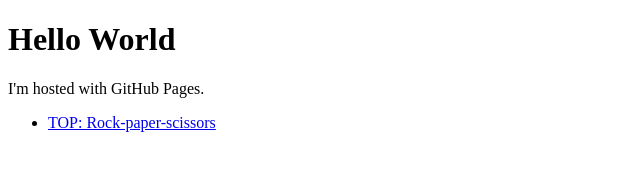
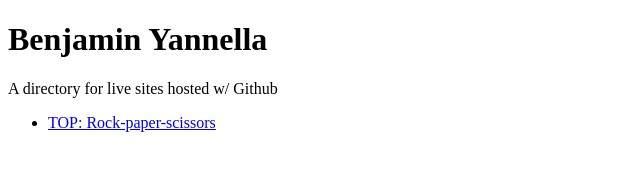
Before and after one commit to OnlyByDesign/onlybydesign.github.io, a plain HTML site: page index.html in a window 1280 px wide. Shown: the whole page, without its empty margins (0-640 px from the left). Drawn offline with Linux system fonts and the light colour scheme.

Commit message:
text edits

```diff
--- a/index.html
+++ b/index.html
@@ -2,8 +2,8 @@
 <html>
 
 <body>
-  <h1>Hello World</h1>
-  <p>I'm hosted with GitHub Pages.</p>
+  <h1>Benjamin Yannella</h1>
+  <p>A directory for live sites hosted w/ Github</p>
   <ul>
     <li><a href="https://onlybydesign.github.io/rock-paper-scissors">TOP: Rock-paper-scissors</a></li>
   </ul>
```
